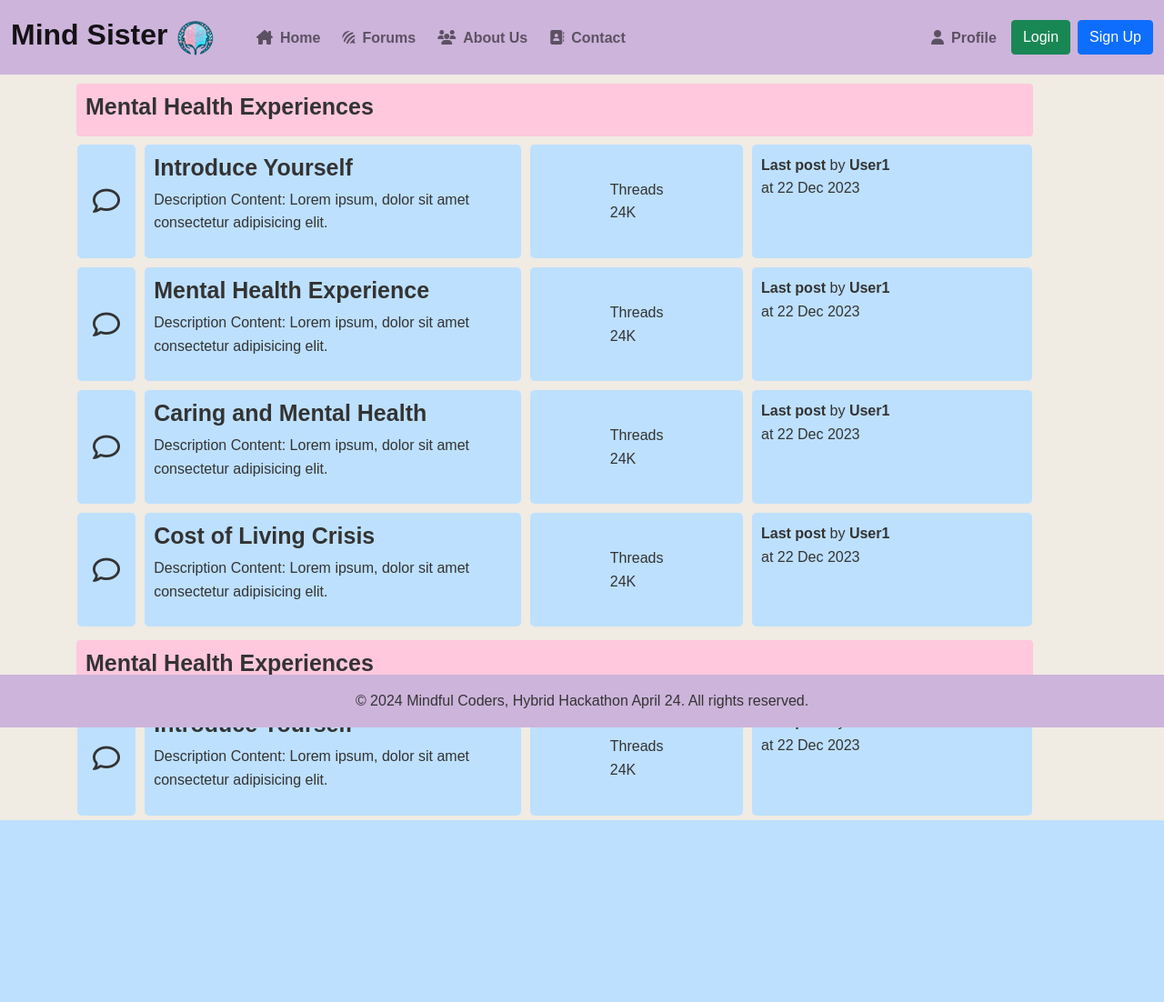
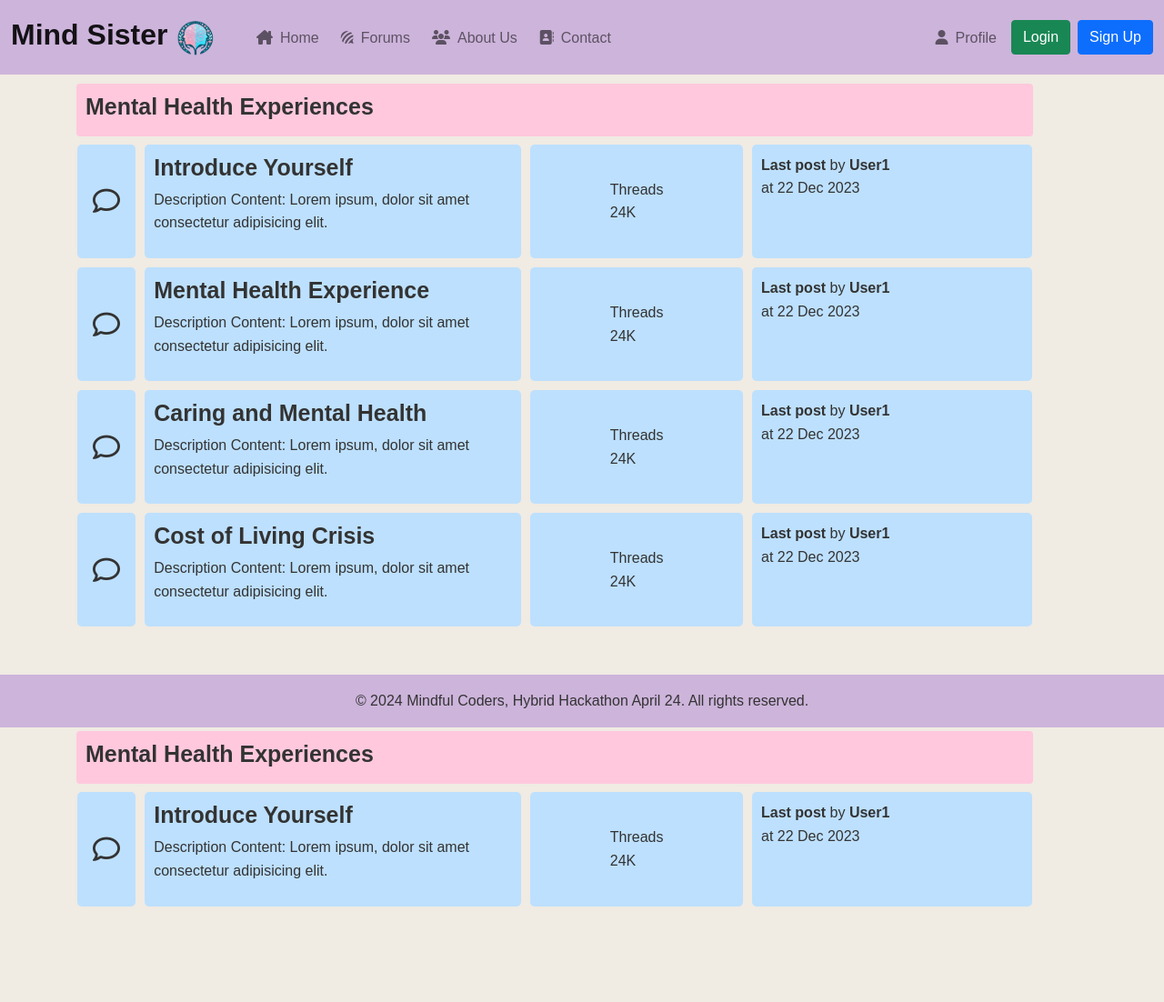
Before and after one commit to DestanT/hackathon-team-7, a Django app: page /threads/ in a window 1280 px wide. Shown: the whole page at 91% size. Before the commit the page ends 902 px from the top, so only its background shows below. Run offline with Django 4.2, Linux system fonts and the light colour scheme; data that the repository does not hold is empty; some libraries are stand-ins or nearby versions.

Commit message:
Modified css parameter to be more specific and ammended html to matched the changes that has been made

```diff
--- a/static/css/styles.css
+++ b/static/css/styles.css
@@ -100,14 +100,14 @@ footer {
 
 /* Ren */
 
-a {
+.subforum-topic {
   /* color: red; */
   font-weight: bolder;
   text-decoration: none;
   color: var(--text-color-dark);
 }
 
-h1 {
+.subforum-heading {
   /* CHANGE NEEDED: This h1 targets *all* h1's in the app, might not be a good idea - be more specific with this one */
   font-size: 25px;
   font-weight: bolder;
@@ -116,7 +116,7 @@ h1 {
 /* forum section */
 .container {
   margin: 0 40px;
-  padding: 0 40px;
+  padding: 0 40px 100px;
 }
 
 .subforum {
@@ -188,8 +188,7 @@ h1 {
     font-size: 16px;
   }
 
-  h1 {
-    /* CHANGE NEEDED: This h1 targets *all* h1's in the app, might not be a good idea - be more specific with this one */
+  .subforum-heading {
     font-size: 18px;
   }
 }
@@ -491,8 +490,6 @@ button {
     font-size: 20px;
   }
 
-
-
   /* Thread forum post  */
   .thread-title {
     text-align: left;
@@ -588,7 +585,6 @@ button {
   }
 }
 
-
 .feedback-form {
   display: none;
   background-color: #ffc8dd;
--- a/templates/forum/forum_page.html
+++ b/templates/forum/forum_page.html
@@ -3,7 +3,7 @@
 <div class="container">
   <div class="subforum">
     <div class="subforum-title">
-      <h1>Mental Health Experiences</h1>
+      <h1 class="subforum-heading">Mental Health Experiences</h1>
     </div>
   </div>
   <div class="subforum-row">
@@ -11,8 +11,8 @@
       <i class="fa-regular fa-comment"></i>
     </div>
     <div class="subforum-description subforum-column">
-      <h1>
-        <a href="">Introduce Yourself</a>
+      <h1 class="subforum-heading">
+        <a class="subforum-topic" href="">Introduce Yourself</a>
       </h1>
       <p>
         Description Content: Lorem ipsum, dolor sit amet consectetur adipisicing
@@ -23,8 +23,8 @@
       <span>Threads <br />24K</span>
     </div>
     <div class="subforum-info subforum-column">
-      <strong> <a href=""> Last post</a> </strong> by
-      <a href="">User1</a>
+      <strong> <a class="subforum-topic" href=""> Last post</a> </strong> by
+      <a class="subforum-topic" href="">User1</a>
       <br />
       <span>at 22 Dec 2023</span>
     </div>
@@ -34,8 +34,8 @@
       <i class="fa-regular fa-comment"></i>
     </div>
     <div class="subforum-description subforum-column">
-      <h1>
-        <a href="">Mental Health Experience</a>
+      <h1 class="subforum-heading">
+        <a class="subforum-topic" href="">Mental Health Experience</a>
       </h1>
       <p>
         Description Content: Lorem ipsum, dolor sit amet consectetur adipisicing
@@ -46,8 +46,8 @@
       <span>Threads <br />24K</span>
     </div>
     <div class="subforum-info subforum-column">
-      <strong> <a href=""> Last post</a> </strong> by
-      <a href="">User1</a>
+      <strong> <a class="subforum-topic" href=""> Last post</a> </strong> by
+      <a class="subforum-topic" href="">User1</a>
       <br />
       <span>at 22 Dec 2023</span>
     </div>
@@ -57,8 +57,8 @@
       <i class="fa-regular fa-comment"></i>
     </div>
     <div class="subforum-description subforum-column">
-      <h1>
-        <a href="">Caring and Mental Health</a>
+      <h1 class="subforum-heading">
+        <a class="subforum-topic" href="">Caring and Mental Health</a>
       </h1>
       <p>
         Description Content: Lorem ipsum, dolor sit amet consectetur adipisicing
@@ -69,8 +69,8 @@
       <span>Threads <br />24K</span>
     </div>
     <div class="subforum-info subforum-column">
-      <strong> <a href=""> Last post</a> </strong> by
-      <a href="">User1</a>
+      <strong> <a class="subforum-topic" href=""> Last post</a> </strong> by
+      <a class="subforum-topic" href="">User1</a>
       <br />
       <span>at 22 Dec 2023</span>
     </div>
@@ -80,8 +80,8 @@
       <i class="fa-regular fa-comment"></i>
     </div>
     <div class="subforum-description subforum-column">
-      <h1>
-        <a href="">Cost of Living Crisis</a>
+      <h1 class="subforum-heading">
+        <a class="subforum-topic" href="">Cost of Living Crisis</a>
       </h1>
       <p>
         Description Content: Lorem ipsum, dolor sit amet consectetur adipisicing
@@ -92,8 +92,8 @@
       <span>Threads <br />24K</span>
     </div>
     <div class="subforum-info subforum-column">
-      <strong> <a href=""> Last post</a> </strong> by
-      <a href="">User1</a>
+      <strong> <a class="subforum-topic" href=""> Last post</a> </strong> by
+      <a class="subforum-topic" href="">User1</a>
       <br />
       <span>at 22 Dec 2023</span>
     </div>
@@ -102,7 +102,7 @@
 <div class="container">
   <div class="subforum">
     <div class="subforum-title">
-      <h1>Mental Health Experiences</h1>
+      <h1 class="subforum-heading">Mental Health Experiences</h1>
     </div>
   </div>
   <div class="subforum-row">
@@ -110,8 +110,8 @@
       <i class="fa-regular fa-comment"></i>
     </div>
     <div class="subforum-description subforum-column">
-      <h1>
-        <a href="">Introduce Yourself</a>
+      <h1 class="subforum-heading">
+        <a class="subforum-topic" href="">Introduce Yourself</a>
       </h1>
       <p>
         Description Content: Lorem ipsum, dolor sit amet consectetur adipisicing
@@ -122,8 +122,8 @@
       <span>Threads <br />24K</span>
     </div>
     <div class="subforum-info subforum-column">
-      <strong> <a href=""> Last post</a> </strong> by
-      <a href="">User1</a>
+      <strong> <a class="subforum-topic" href=""> Last post</a> </strong> by
+      <a class="subforum-topic" href="">User1</a>
       <br />
       <span>at 22 Dec 2023</span>
     </div>
```
Lines whose indentation alone changed are shown as unchanged.
